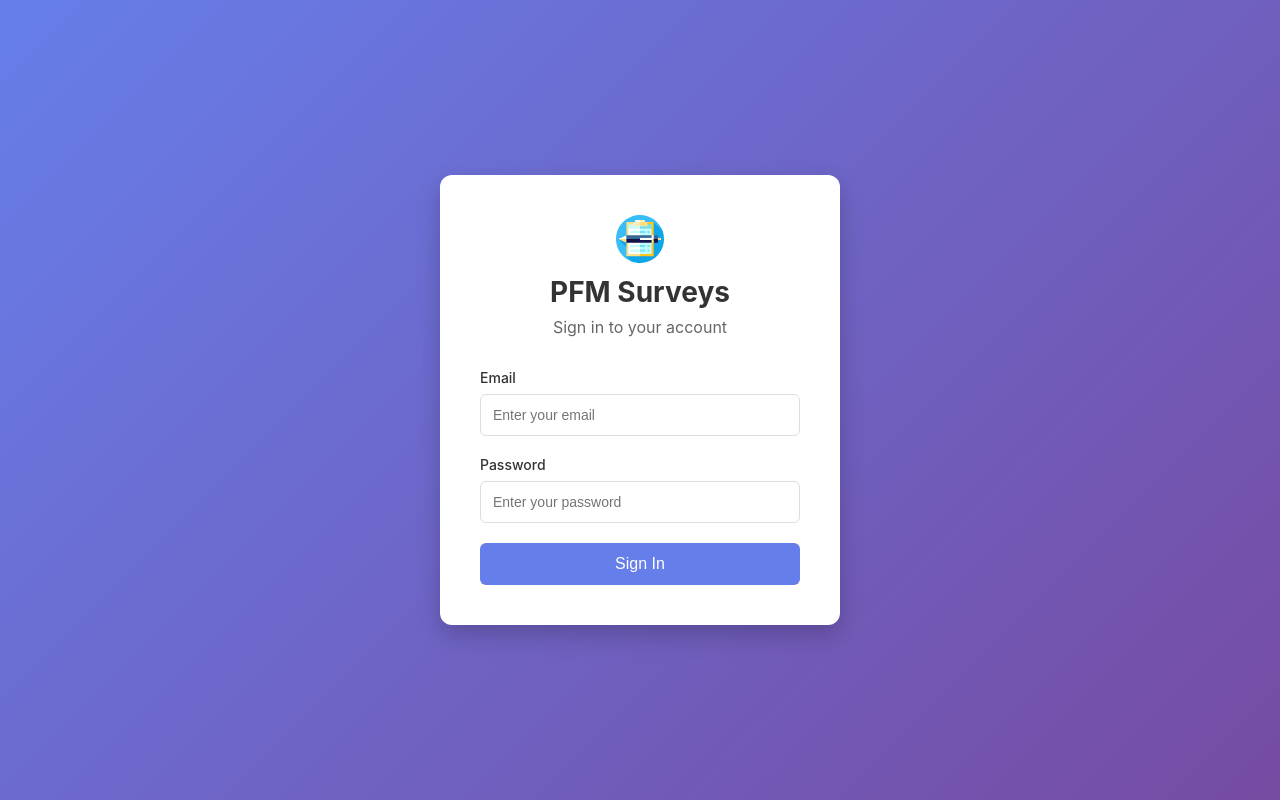
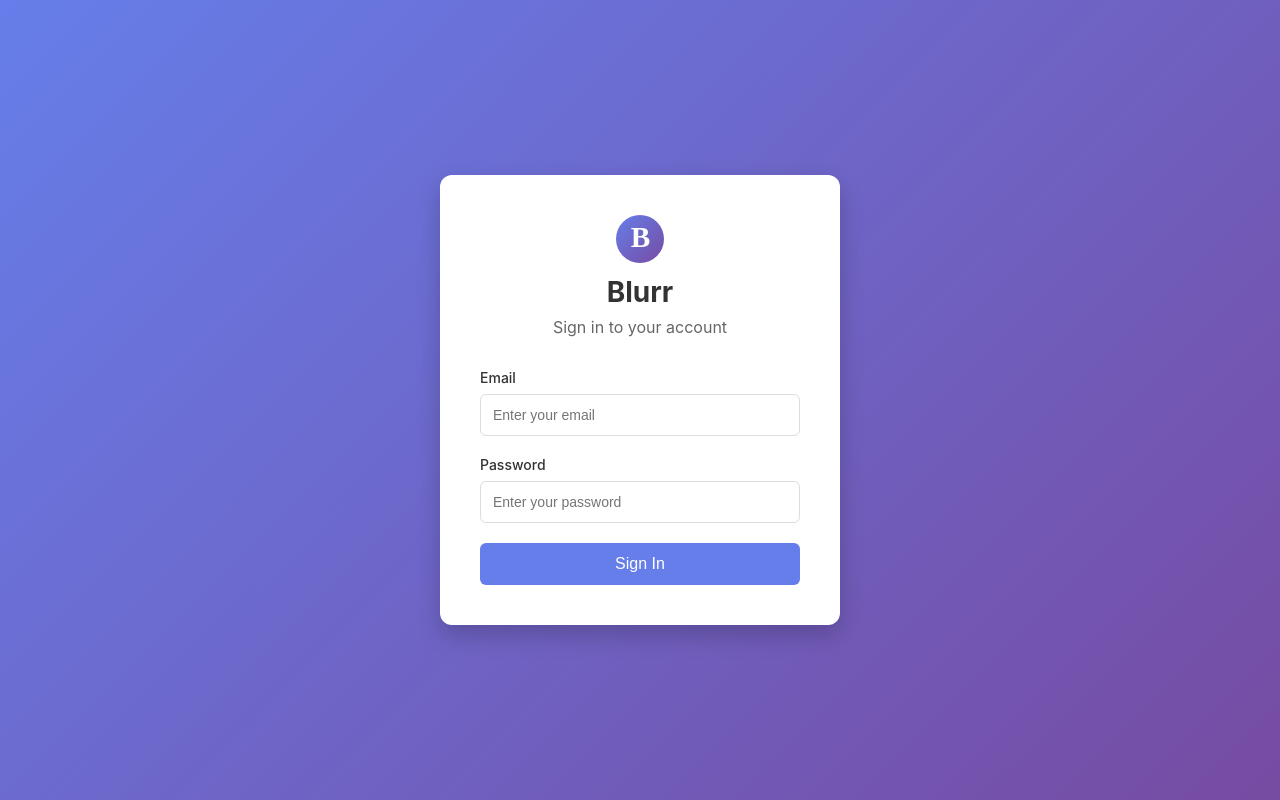
Before and after one commit to ri5pekt/pfm-surveys, a Vue app in the folder apps/admin/: page /login in a window 1280 px wide. Built offline with nearby package versions, Linux system fonts and the light colour scheme.

Commit message:
Rebrand login and dashboard to Blurr for blurr-marketing.cloud deployment
Co-authored-by: Cursor <cursoragent@cursor.com>

```diff
--- a/apps/admin/src/views/DashboardLayout.vue
+++ b/apps/admin/src/views/DashboardLayout.vue
@@ -4,9 +4,9 @@
             <div class="header-left">
                 <div class="logo-container">
                     <div class="logo-row">
-                        <img src="../assets/pfm-surveys.svg" alt="PFM Surveys" class="logo" />
+                        <img src="../assets/pfm-surveys.svg" alt="Blurr" class="logo" />
                         <div class="title-column">
-                            <h1>PFM Surveys</h1>
+                            <h1>Blurr</h1>
                             <span class="version-badge">v{{ appVersion }}</span>
                         </div>
                     </div>
--- a/apps/admin/src/views/LoginView.vue
+++ b/apps/admin/src/views/LoginView.vue
@@ -2,8 +2,8 @@
     <div class="login-container">
         <div class="login-box">
             <div class="logo-container">
-                <img src="../assets/pfm-surveys.svg" alt="PFM Surveys" class="logo" />
-                <h1>PFM Surveys</h1>
+                <img src="../assets/pfm-surveys.svg" alt="Blurr" class="logo" />
+                <h1>Blurr</h1>
             </div>
             <p class="subtitle">Sign in to your account</p>
 
```
Also changed, not shown: apps/admin/src/assets/pfm-surveys.svg.
